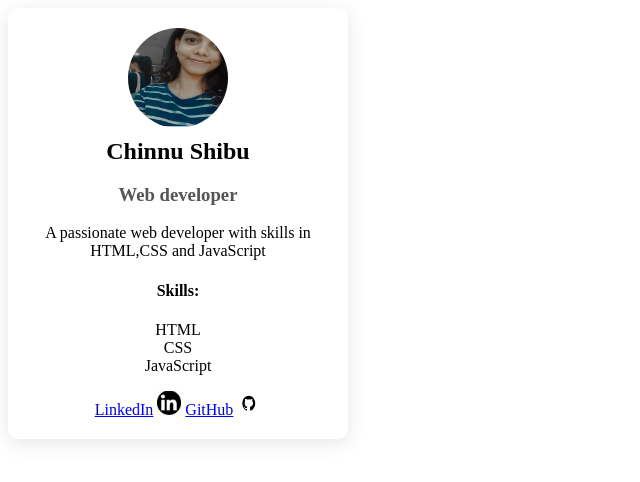
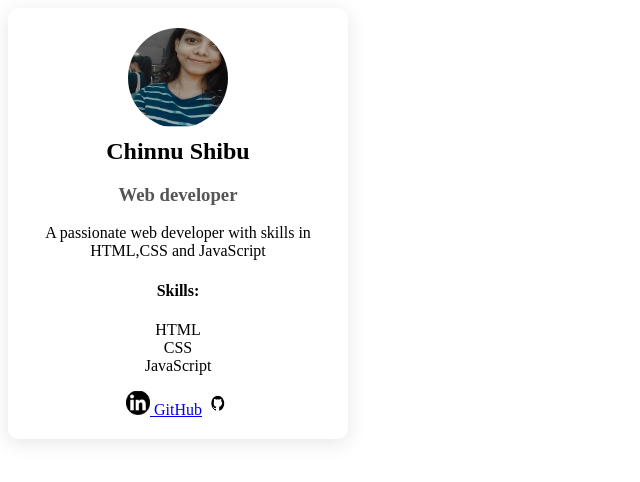
Before and after one commit to chinnu484/codecraft-taskII, a plain HTML site: page index.html in a window 1280 px wide. Shown: the whole page, without its empty margins (0-640 px from the left). Drawn offline with Linux system fonts and the light colour scheme.

Commit message:
Update index.html

```diff
--- a/index.html
+++ b/index.html
@@ -21,7 +21,7 @@
      <li>JavaScript</li>
    </ul>
    <div class="buttons">
-      <a href="https://www.linkedin.com/in/chinnu-shibu-595654280/overlay/about-this-profile/" target="_blank">LinkedIn</a>
+      <a href="https://www.linkedin.com/in/chinnu-shibu-595654280/overlay/about-this-profile/" target="_blank">
       <img src="linkedinlogo.png" alt="LinkedIn" width="24" height="24">
         </a>
       <a href="https://github.com/chinnu484" target="_blank">GitHub</a>
```
